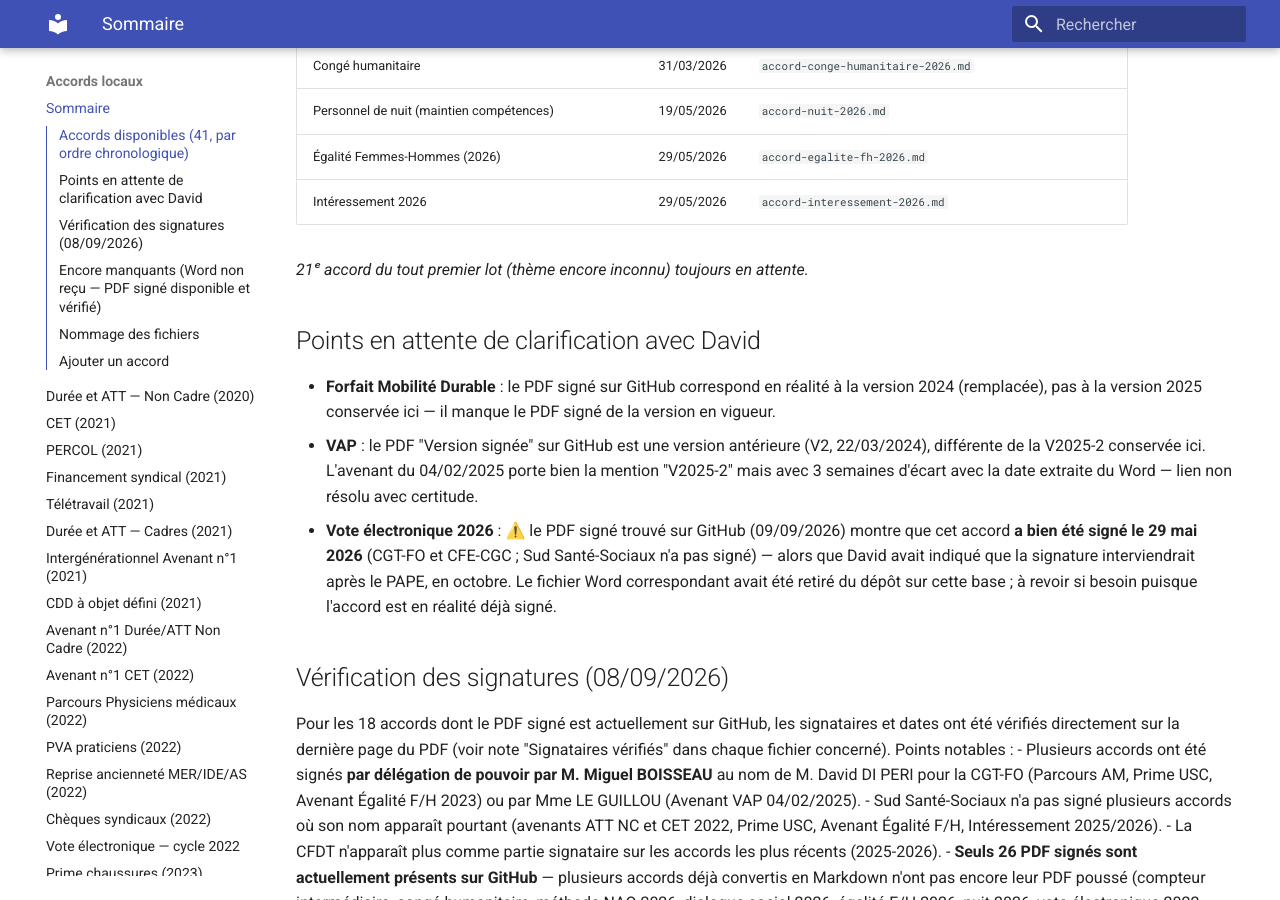
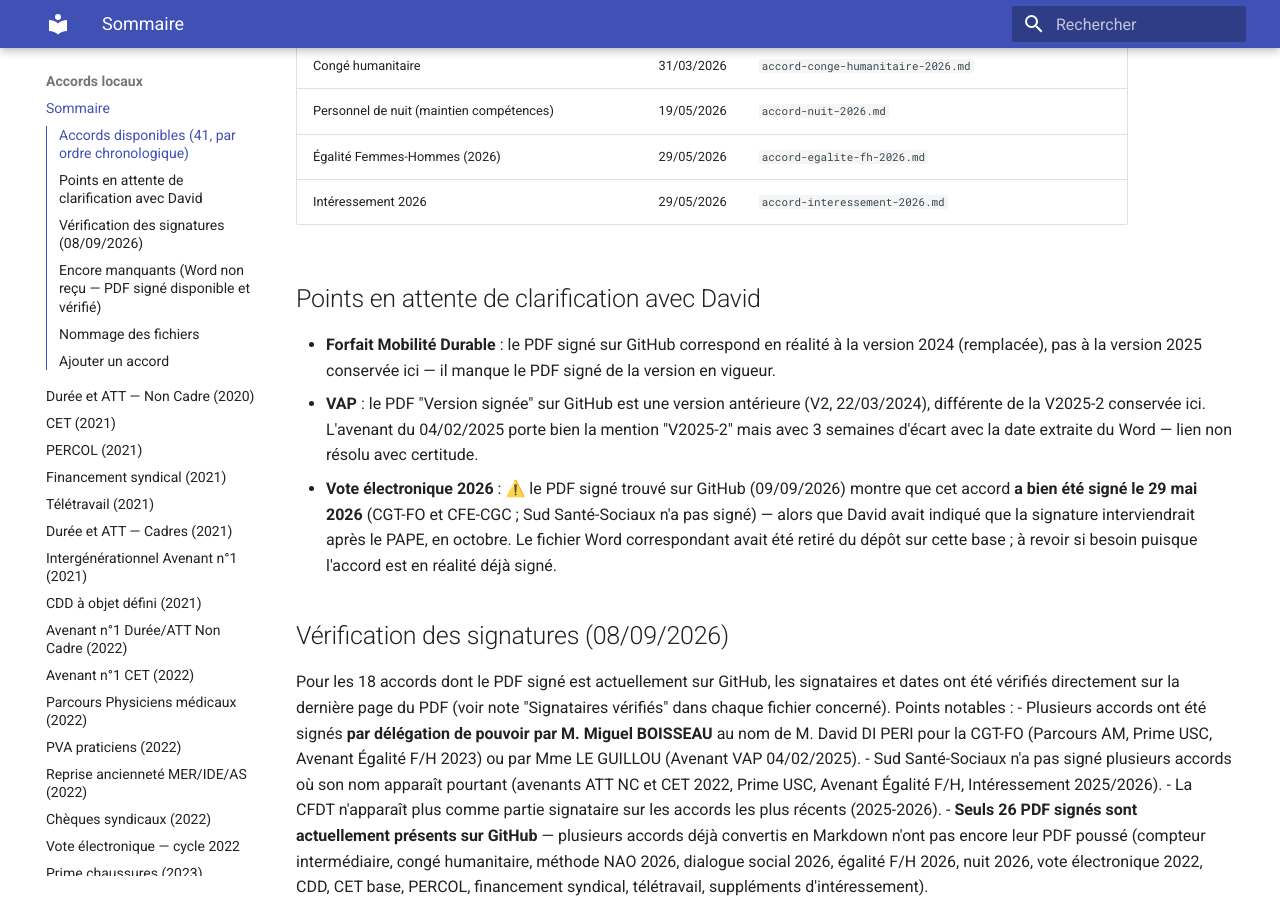
Before and after one commit to focrgico/fo-ico-documents, an MkDocs documentation site: the page built from docs/accords-locaux/index.md, in a window 1280 px wide and 900 px high, scrolled down 2055 px. Built offline with MkDocs 1.6.1 and Material for MkDocs 9.7.7, drawn with Linux system fonts in a browser that asks for light colours.

Commit message:
sans le 21eme accord

```diff
--- a/docs/accords-locaux/index.md
+++ b/docs/accords-locaux/index.md
@@ -50,7 +50,6 @@ Chaque accord existe en deux formats dans ce dossier :
 | Égalité Femmes-Hommes (2026) | 29/05/2026 | `accord-egalite-fh-2026.md` |
 | Intéressement 2026 | 29/05/2026 | `accord-interessement-2026.md` |
 
-*21ᵉ accord du tout premier lot (thème encore inconnu) toujours en attente.*
 
 ## Points en attente de clarification avec David
 
```
